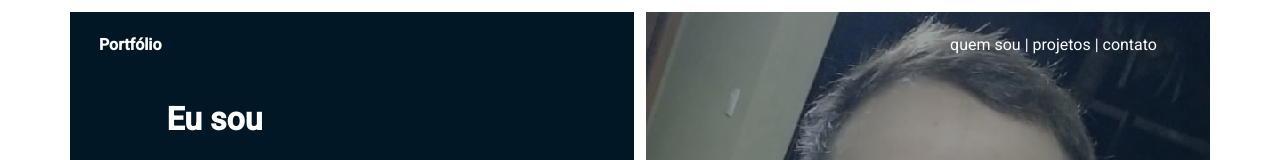
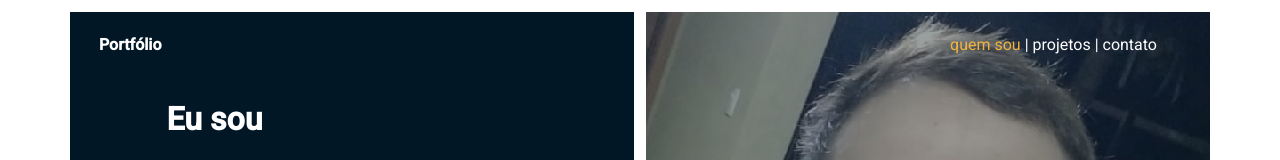
Before and after one commit to andriusrl/portfolio, a React (Create React App) app: page / in a window 1280 px wide. Shown: the top 160 px of the page. Built offline with nearby package versions, Linux system fonts and the light colour scheme.

Commit message:
adicionado animações ao menu e icones de redes

```diff
--- a/src/components/App/App.js
+++ b/src/components/App/App.js
@@ -8,6 +8,7 @@ import {
   ContentBio,
   Photo,
   Menu,
+  Link,
   SocialNetworksWrapper,
   SocialNetwrokIcon,
   WrapperSkills,
@@ -64,7 +65,9 @@ Atualmente estou cursando o 6° semestre de engenharia de software e também fin
         </TopBioContainerLeft>
         <TopBioContainer>
           <Photo src={require("../../images/andrius.png")} />
-          <Menu>quem sou | projetos | contato</Menu>
+          <Menu>
+            <Link href="#projects">quem sou</Link> | <Link href="#projects">projetos</Link> | <Link href="#projects">contato</Link>
+          </Menu>
           <SocialNetworksWrapper>
             <SocialNetwrokIcon src={require("../../images/linkedin.svg")} />
             <SocialNetwrokIcon src={require("../../images/whatsapp.svg")} />
@@ -137,7 +140,7 @@ Atualmente estou cursando o 6° semestre de engenharia de software e também fin
           </div>
         </EducationItem>
       </WrapperEducation>
-      <ProjectTitle>Meus projetos</ProjectTitle>
+      <ProjectTitle id="projects">Meus projetos</ProjectTitle>
       <WrapperProjects>
         <ProjectItem>
           <PhotoProject src={require("../../images/4eddit.png")} />
--- a/src/style/style.js
+++ b/src/style/style.js
@@ -35,16 +35,47 @@ export const WrapperBioContainer = styled.div`
     display: flex;
 
 `
-
+const increasesSizeLink = keyframes`
+    0% {
+        font-size: 13pt;
+    }
+    50% {
+        font-size: 16pt;
+    }
+    100% {
+        font-size: 18pt;
+    }
+`
+export const Link = styled.a`
+    text-decoration: none;
+    :hover{
+            animation: ${increasesSizeLink} 0.3s 0s both;
+    };
+    :link{
+        text-decoration: none;
+        color:inherit;
+    };
+    :visited {
+        text-decoration: none;
+        color:inherit;
+    };
+    a:active {
+        text-decoration: none;
+        color:inherit;
+    };
+`
 export const Menu = styled.div`
     position: absolute;
     margin: 23px 0 0 0;
     color: #ffffff;
     z-index: 1;
     padding-right: 53px;
-    /* align-self: flex-end; */
+    ${Link}:nth-child(1){
+        color: #f2b33e;
+    }
 
 `
+
 export const Title = styled.div`
     margin: 23px auto 0 29px;
     font-weight: bold;
@@ -55,6 +86,17 @@ export const Photo = styled.img`
     height: 621px;
     opacity: 0.6;
 `
+const increasesSize = keyframes`
+    0% {
+        width: 49px;
+    }
+    50% {
+        width: 59px;
+    }
+    100% {
+        width: 69px;
+    }
+`
 export const SocialNetworksWrapper = styled.div`
     display: flex;
     flex-direction: column;
@@ -64,6 +106,9 @@ export const SocialNetworksWrapper = styled.div`
 export const SocialNetwrokIcon = styled.img`
     margin: 16%;
     width: 39px;
+    :hover{
+            animation: ${increasesSize} 0.3s 0s both;
+        }
 `
 
 export const WrapperSkills = styled.div`
@@ -202,17 +247,7 @@ export const SocialNetworksContactWrapper = styled.div`
     justify-content: center;
     box-sizing: border-box;
 `
-const increasesSize = keyframes`
-    0% {
-        width: 49px;
-    }
-    50% {
-        width: 59px;
-    }
-    100% {
-        width: 69px;
-    }
-`
+
 export const SocialNetwrokContactIcon = styled.img`
     width: 39px;
     margin: 2%;
```
